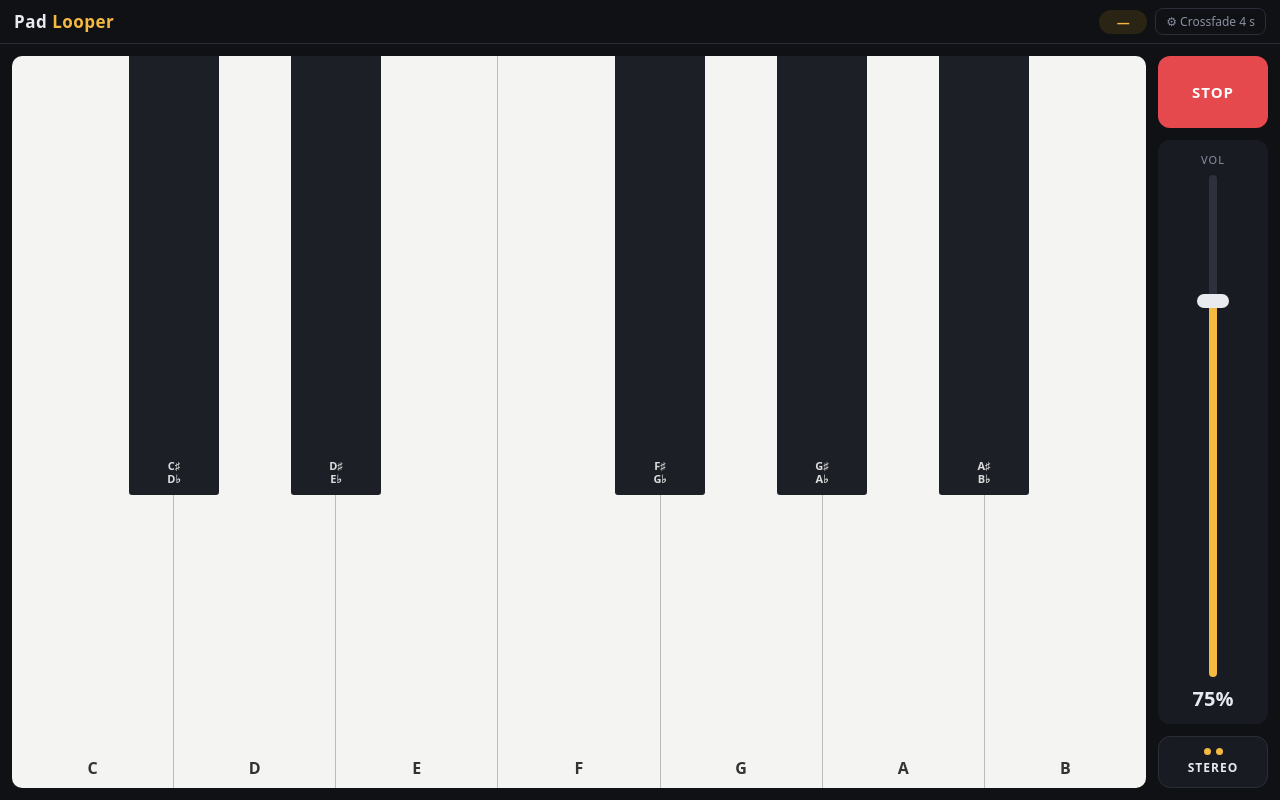
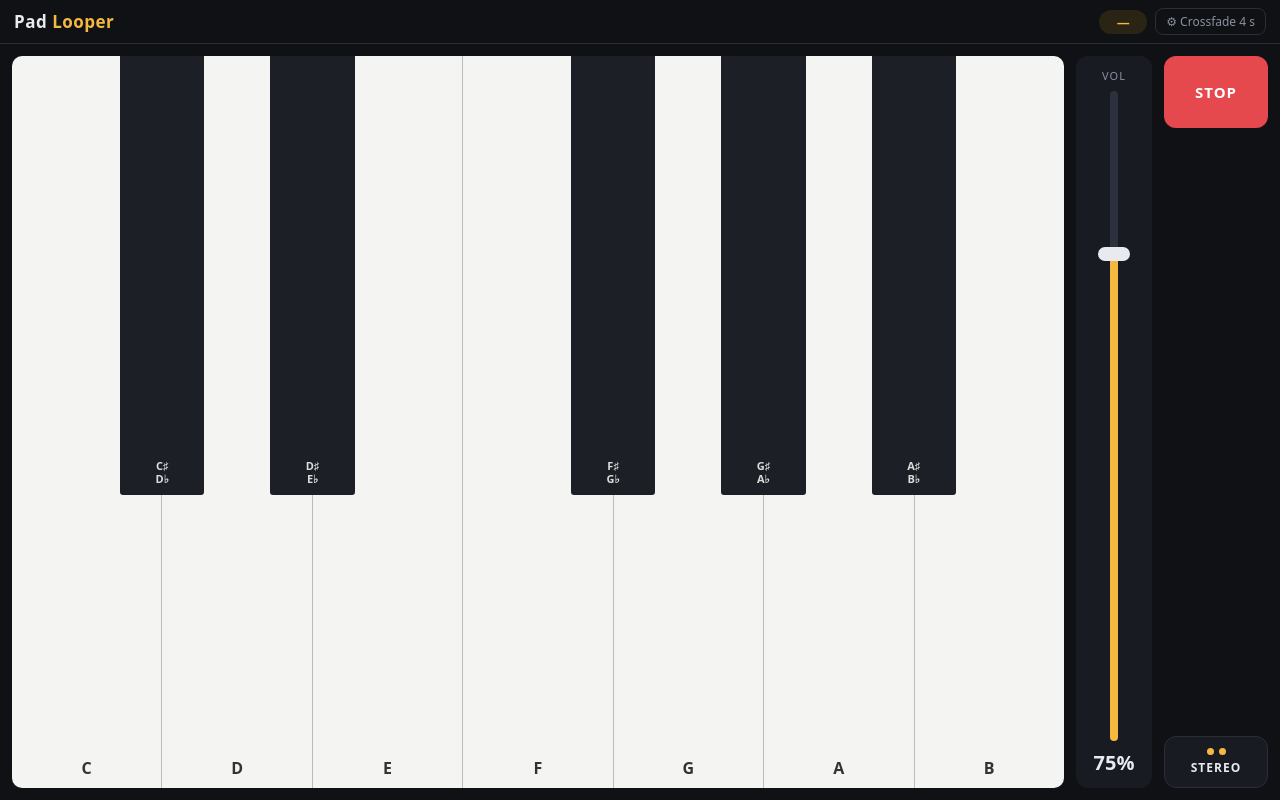
Before and after one commit to timkoh97/looper_app, a plain HTML site: page index.html in a window 1280 px wide. Drawn offline with Linux system fonts and the light colour scheme.

Commit message:
Give volume full height in landscape; fix fading key transparency
- Landscape: volume slider gets its own full-height column; STOP (top)
  and stereo/mono toggle (bottom) move to the screen edge. Portrait
  unchanged.
- Fading keys pulse between dim gold and their normal colour instead of
  fading their opacity, so the white key no longer shows through a
  fading black key.
- Bump the service worker's cache version to v2 so installed copies
  pick up the new styles.

Co-Authored-By: Claude Opus 5.5 <noreply@anthropic.com>

```diff
--- a/css/style.css
+++ b/css/style.css
@@ -15,7 +15,6 @@
   --white-key: #f4f4f2;
   --black-key: #1c1f26;
   --danger: #e5484d;
-  --side-width: 110px;
 }
 
 * { box-sizing: border-box; }
@@ -73,10 +72,15 @@ button { font: inherit; color: inherit; }
 }
 .key-label { display: flex; flex-direction: column; align-items: center; line-height: 1.2; }
 .key-label .sep { display: none; }
-.white { flex: 1; background: var(--white-key); color: #333; border-right: 1px solid #bbb; }
+/* --key-rest / --key-rest-text: the key's normal look, also used by the fading pulse */
+.white {
+  --key-rest: var(--white-key); --key-rest-text: #333;
+  flex: 1; background: var(--key-rest); color: var(--key-rest-text); border-right: 1px solid #bbb;
+}
 .white:last-child { border-right: none; }
 .black {
-  position: absolute; z-index: 2; background: var(--black-key); color: #ddd; font-size: 11px;
+  --key-rest: var(--black-key); --key-rest-text: #ddd;
+  position: absolute; z-index: 2; background: var(--key-rest); color: var(--key-rest-text); font-size: 11px;
   top: 0; height: 60%; width: 8%; left: calc(var(--pos) * 100% / 7 - 4%);
   border-radius: 0 0 3px 3px;
 }
@@ -85,11 +89,28 @@ button { font: inherit; color: inherit; }
 .black.unavailable { background: #3a3e48; color: #777; }
 
 .key.active { background: var(--accent); color: #000; }
-.key.fading { background: var(--accent-dim); color: #000; animation: fade-pulse .8s ease-in-out infinite alternate; }
-@keyframes fade-pulse { to { opacity: .55; } }
+/* Outgoing key pulses between dim gold and its normal look (opaque, so nothing shows through) */
+.key.fading { animation: fade-pulse .8s ease-in-out infinite alternate; }
+@keyframes fade-pulse {
+  from { background-color: var(--accent-dim); color: #000; }
+  to   { background-color: var(--key-rest); color: var(--key-rest-text); }
+}
 
-/* ---------- Side panel: STOP → volume → output ---------- */
-.side { width: var(--side-width); display: flex; flex-direction: column; gap: 12px; }
+/* ---------- Side panel ----------
+ * Landscape: volume slider gets the full height; STOP (top) and output toggle (bottom) sit at the screen edge.
+ * Portrait (see media query): single column STOP → volume → output. */
+.side {
+  display: grid; gap: 12px;
+  grid-template-columns: 76px 104px;
+  grid-template-rows: auto 1fr auto;
+  grid-template-areas:
+    "volume panic"
+    "volume ."
+    "volume output";
+}
+.side .panic { grid-area: panic; }
+.side .volume { grid-area: volume; }
+.side .output-toggle { grid-area: output; }
 .panic {
   height: 72px; border: none; border-radius: 12px; cursor: pointer;
   background: var(--danger); color: #fff; font-weight: 800; letter-spacing: 1px; font-size: 15px;
@@ -133,7 +154,7 @@ button { font: inherit; color: inherit; }
 
 /* ---------- Portrait: keyboard rotated 90° anticlockwise ---------- */
 @media (orientation: portrait) {
-  :root { --side-width: 88px; }
+  .side { display: flex; flex-direction: column; width: 88px; }
   .settings-button .long-label { display: none; }
   .keyboard { flex-direction: column-reverse; }
   .white {
--- a/sw.js
+++ b/sw.js
@@ -7,7 +7,7 @@
  * Bump SHELL_CACHE's version when shipping app changes so old shells are cleared.
  */
 
-const SHELL_CACHE = 'pad-looper-shell-v1';
+const SHELL_CACHE = 'pad-looper-shell-v2';
 const PAD_CACHE = 'pad-looper-pads-v1'; // must match PAD_CACHE_NAME in js/offline.js
 
 const SHELL_FILES = [
```
Also changed, not shown: 1 other file.
